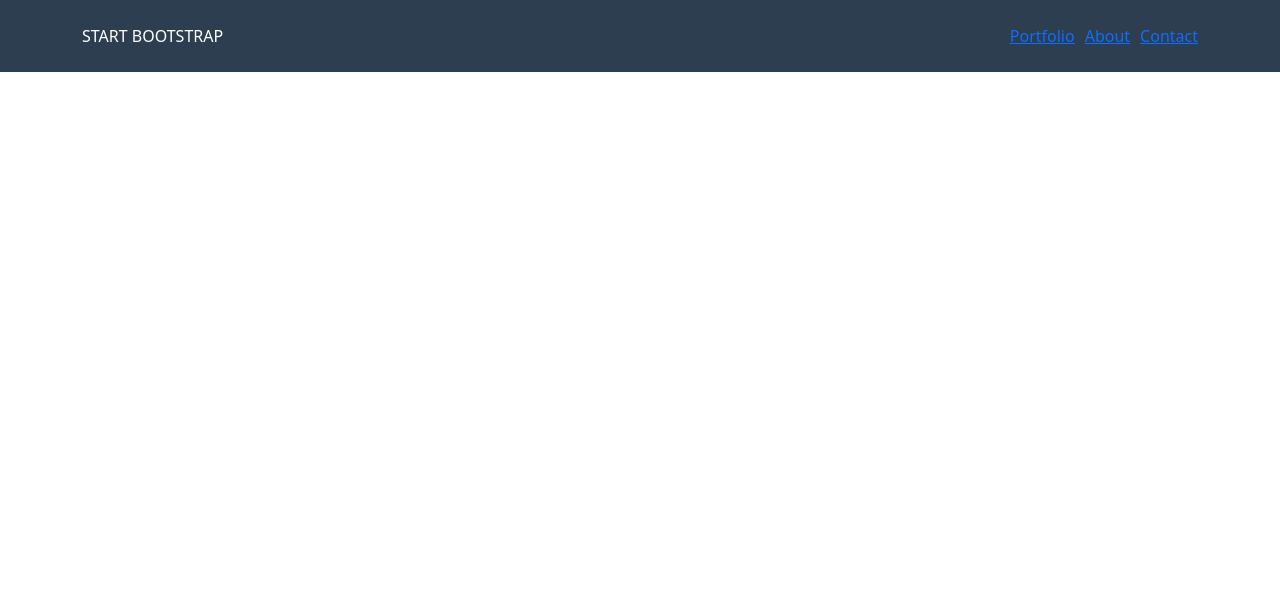
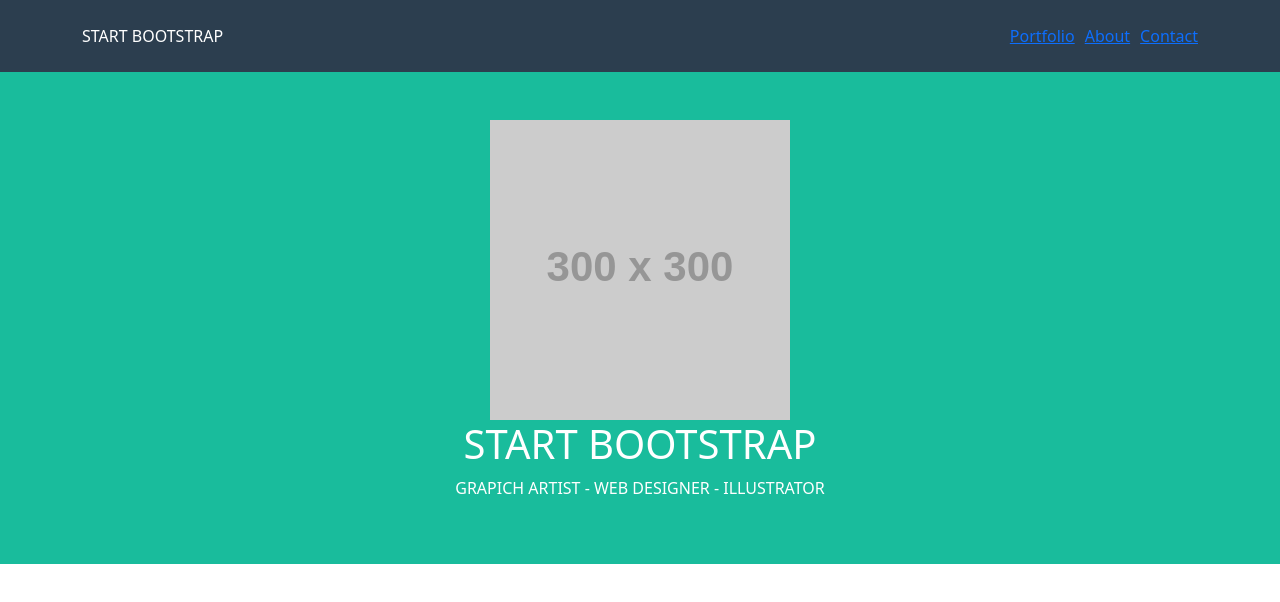
Before and after one commit to smboolean63/html-css-bootstrap-freelancer, a plain HTML site: page index.html in a window 1280 px wide. Drawn offline with nearby package versions, Linux system fonts and the light colour scheme; placeholder pictures from the web are drawn by us.

Commit message:
aggiunta hero

```diff
--- a/css/style.css
+++ b/css/style.css
@@ -23,3 +23,11 @@ header {
     gap: 0 10px;
     margin-bottom: 0px;
 }
+
+/*----------------------
+    MAIN
+-----------------------*/
+.hero {
+    color: #fff;
+    text-align: center;
+}
--- a/index.html
+++ b/index.html
@@ -30,7 +30,21 @@
                 </div>
             </div>
         </header>
-
+        <main>
+            <!-- sezione hero -->
+            <section class="bg-primary-color hero py-5">
+                <div class="container">
+                    <div class="row">
+                        <div class="col">
+                            <img src="https://via.placeholder.com/300x300" alt="Foto Hero">
+                            <h1>START BOOTSTRAP</h1>
+                            <p>GRAPICH ARTIST - WEB DESIGNER - ILLUSTRATOR</p>
+                        </div>
+                    </div>
+                </div>
+            </section>
+            <!-- /sezione hero -->
+        </main>
         <script src="https://cdn.jsdelivr.net/npm/bootstrap@5.1.3/dist/js/bootstrap.bundle.min.js" integrity="sha384-ka7Sk0Gln4gmtz2MlQnikT1wXgYsOg+OMhuP+IlRH9sENBO0LRn5q+8nbTov4+1p" crossorigin="anonymous"></script>
     </body>
 </html>
```
